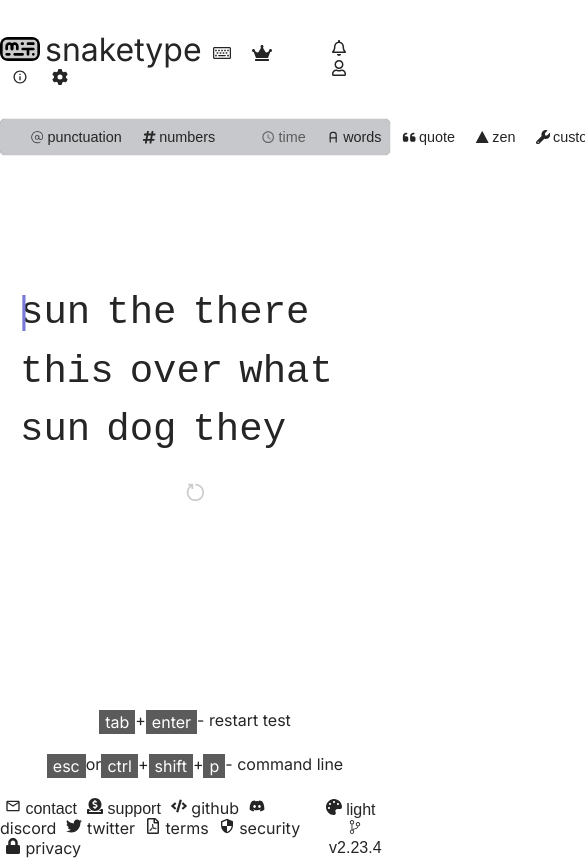
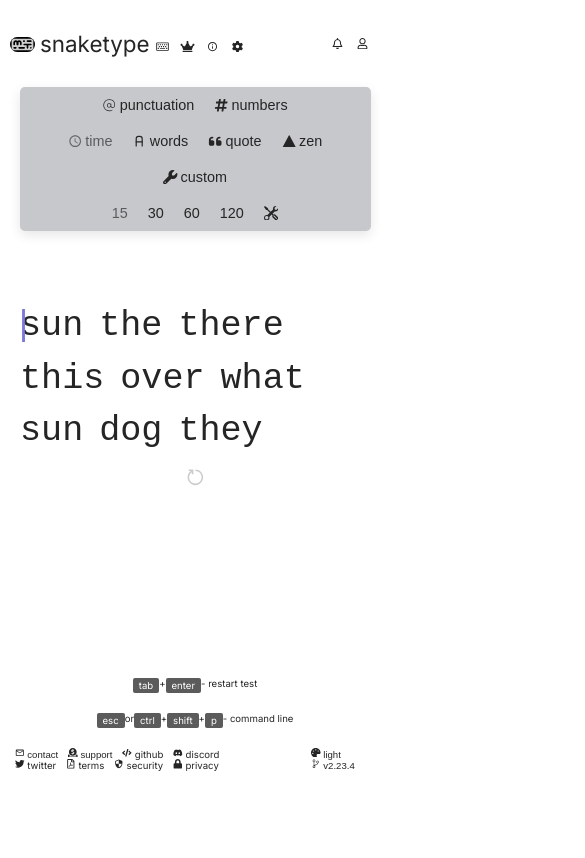
Before and after one commit to RaiPeter/typist, a Next.js app: page / in a window 390 px wide. Shown: the top 858 px of the page, 585 px wide, since content can reach past the window. Built offline with nearby package versions, Linux system fonts and the light colour scheme.

Commit message:
Enhance responsive design by updating CSS for layout components; refactor Typing component props for better performance and readability

```diff
--- a/src/app/layout.tsx
+++ b/src/app/layout.tsx
@@ -17,10 +17,10 @@ export default function RootLayout({
   return (
     <html lang="en">
       <head>
-      <script
+      {/* <script
           crossOrigin="anonymous"
           src="//unpkg.com/react-scan/dist/auto.global.js"
-        />
+        /> */}
       </head>
       <body className={inter.className}>{children}</body>
     </html>
--- a/src/app/page.css
+++ b/src/app/page.css
@@ -1,8 +1,8 @@
-main{
+main {
   height: 70vh;
 }
-.page{
-    height: 100vh;
+.page {
+  /* height: 100vh; */
   background-color: var(--background-color);
 }
 .type-mode-bar {
@@ -14,7 +14,7 @@ main{
   justify-content: space-evenly;
   align-items: center;
   padding: 0 20px;
-  box-shadow: 0px 0px 1px 0px var(--hover-text-color);
+  box-shadow: rgba(0, 0, 0, 0.1) 0px 4px 12px;
 }
 .type-mode-bar > div {
   display: flex;
@@ -49,30 +49,31 @@ main{
   transition: color 0.2s ease-in;
 }
 
-.footer{
+.footer {
   max-width: var(--max-width);
   margin: auto;
 }
-.footer > div .row{
+.footer > div .row {
   display: flex;
   justify-content: center;
   color: var(--text-color);
 }
 
-.footer > div .row div{
+.footer > div .row div {
   /* background-color: forestgreen; */
   background-color: var(--hover-text-color);
   color: var(--background-color);
   padding: 2px 6px;
   margin-bottom: 20px;
+  border-radius: 2px;
 }
-.footer .links{
+.footer .links {
   display: flex;
   justify-content: space-between;
   align-items: center;
 }
 
-.footer .links button{
+.footer .links button {
   outline: none;
   border: none;
   background: none;
@@ -87,13 +88,57 @@ main{
 }
 
 .footer .links a,
-.footer .links button{
+.footer .links button {
   padding: 0 5px;
   transition: color 0.2s ease-in;
   cursor: pointer;
 }
 
 .footer .links a:hover,
-.footer .links button:hover{
+.footer .links button:hover {
   color: var(--hover-text-color);
 }
+@media screen and (max-width: 1023px) {
+  .type-mode-bar {
+    flex-wrap: wrap;
+    width: 90%;
+    padding: unset;
+    justify-content: center;
+  }
+  .type-mode-bar > div {
+    flex-wrap: wrap;
+    justify-content: center;
+  }
+  .footer{
+    font-size: 1em;
+    max-width: 100%;
+  }
+  .footer .links{
+    padding: 0 10px;
+  }
+  .footer .links > div:nth-child(1){
+    display: flex;
+    flex-wrap: wrap;
+  }
+  .footer .links > div:nth-child(2){
+    display: flex;
+    flex-wrap: wrap;
+  }
+}
+@media screen and (max-width: 767px) {
+  .type-mode-bar #spacer {
+    display: none;
+  }
+  .footer{
+    font-size: 0.6em;
+  }
+  .footer .links{
+    padding: 0 10px;
+  }
+  .footer .links > div:nth-child(1){
+    width: 60%;
+  }
+  .footer .links > div:nth-child(2){
+    width: 20%;
+  }
+}
--- a/src/app/page.tsx
+++ b/src/app/page.tsx
@@ -16,7 +16,7 @@ import { MdOutlineSecurity } from "react-icons/md";
 import { IoIosGitBranch } from "react-icons/io";
 
 import Link from "next/link";
-import { useEffect, useRef, useState } from "react";
+import { useEffect, useMemo, useRef, useState } from "react";
 import Modal from "@/components/Modal";
 import { generateRandomWords } from "@/utils/generateRandomWords";
 
@@ -56,7 +56,7 @@ const Page = () => {
       document.documentElement.setAttribute("data-theme","light");
       setCurrentTheme("light");
     }
-  },[currentTheme])
+  },[])
 
   useEffect(() => {
     const handleClickOutside = (event: MouseEvent) => {
@@ -92,6 +92,17 @@ const Page = () => {
     console.log("Generated Text:", generatedText);
     setText(generatedText);
   },[mode,wordcount,includeNumbers,includePunctuation]);
+
+  const typingProps = useMemo(
+    () => ({
+      text,
+      mode,
+      duration,
+      modeBarRef,
+      footerLinkRef,
+    }),
+    [text, mode, duration]
+  );
 
   return (
     <div className="page">
@@ -147,7 +158,7 @@ const Page = () => {
             </button>
           </div>
         </div>
-        <Typing text={text} mode={mode} duration={duration} modeBarRef={modeBarRef} footerLinkRef={footerLinkRef}/>
+        <Typing {...typingProps}/>
       </main>
       <footer>
         <div className="footer">
--- a/src/components/Results.css
+++ b/src/components/Results.css
@@ -41,7 +41,8 @@
 }
 
 .results button:hover {
-  background-color: #0056b3;
+  background-color: var(--mode-row-bg-color);
+  color: var(--accent-color);
 }
 .resetButton {
   display: flex;
@@ -62,3 +63,12 @@
 .resetButton:hover {
   color: var(--text-color);
 }
+@media screen and (max-width: 767px) {
+
+.results > div:nth-child(2) div {
+  margin-right: 20px;
+}
+.results > div:nth-child(2) p {
+  font-size: 4em;
+}
+}
--- a/src/components/header.css
+++ b/src/components/header.css
@@ -32,3 +32,30 @@
 .header nav a:hover{
     color: var(--hover-text-color);
 }
+
+@media screen and (max-width: 1023px){
+    .header{
+        font-size: 1em;
+        padding: 30px 15px;
+    }
+    .header nav {
+        width: 100%;
+    }
+    .header nav > div:nth-child(2){
+        display: flex;
+        align-self: flex-end;
+        padding: 5px;
+    }
+    .header nav svg{
+        width: 30px;
+    }
+}
+@media screen and (max-width: 767px){
+    .header{
+        font-size: 0.7em;
+        padding: 30px 10px;
+    }
+    .header nav svg{
+        width: 25px;
+    }
+}
--- a/src/components/typing.module.css
+++ b/src/components/typing.module.css
@@ -96,3 +96,19 @@
     opacity: 0;
   }
 }
+@media screen and (max-width: 1023px) {
+  .container {
+    margin-top: 40px;
+    font-size: 1em;
+    max-width: 850px;
+  }
+}
+@media screen and (max-width: 767px) {
+  .container{
+    margin-top: unset;
+    font-size: 0.9em;
+  }
+  .text {
+    max-height: 150px;
+  }
+}
```
Lines whose indentation alone changed are shown as unchanged.
